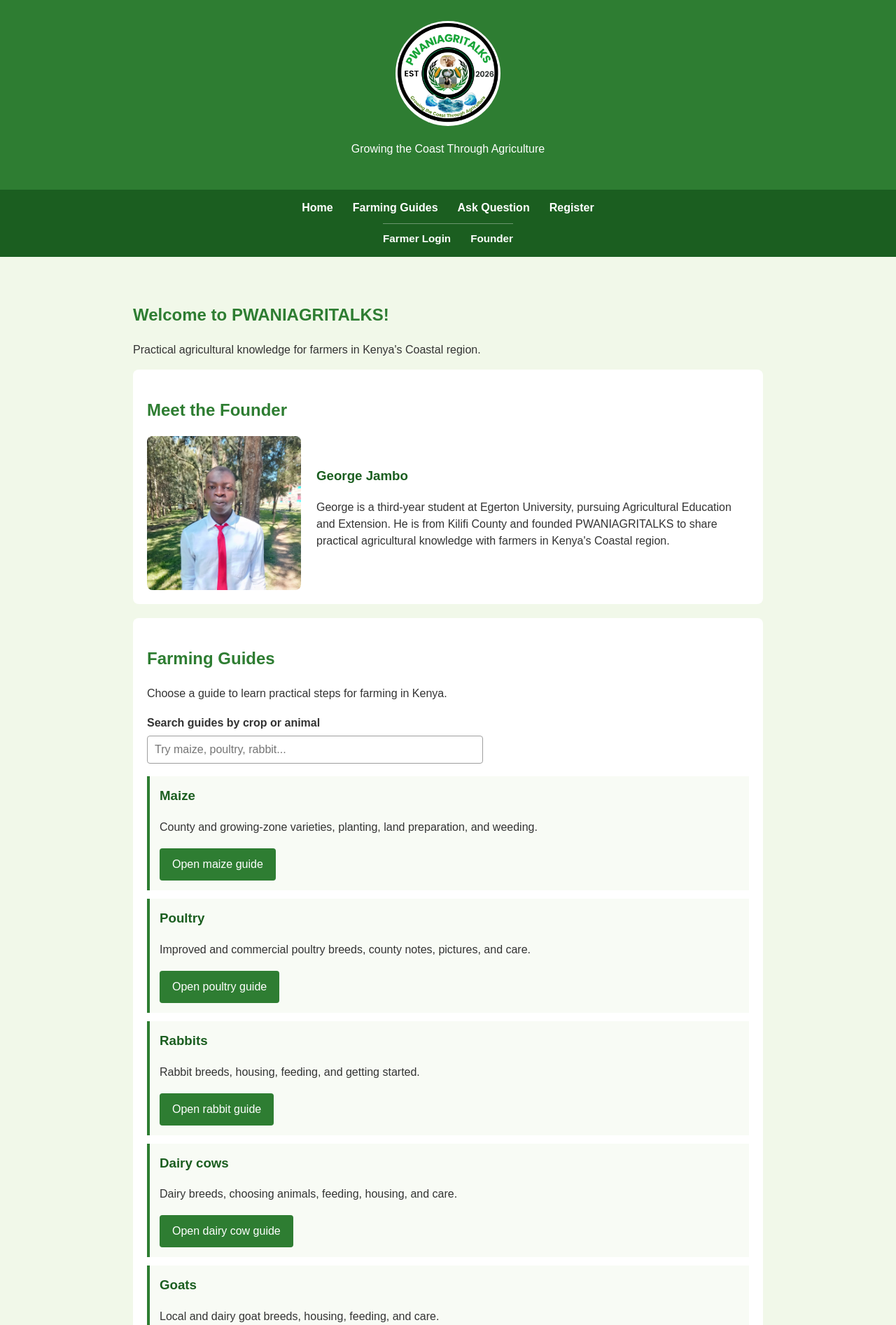
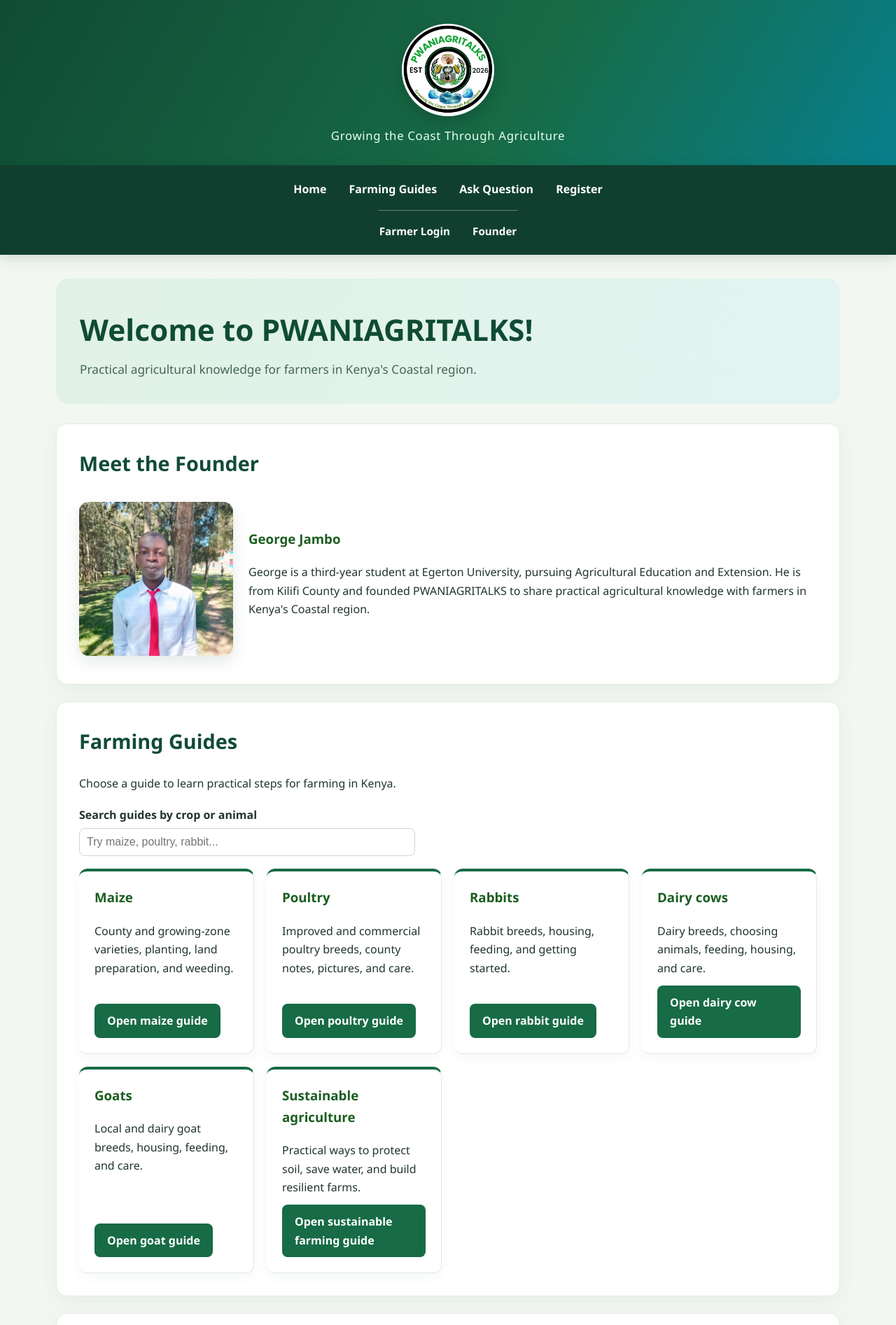
Before and after one commit to georgejambo05-dot/pwaniagritalks, a Flask app: page / in a window 1280 px wide. Shown: the top 1893 px of the page at 70% size. Run offline with Flask 3, Linux system fonts and the light colour scheme; some libraries are stand-ins or nearby versions.

Commit message:
Refresh PwaniAgritalks coastal website design

```diff
--- a/static/style.css
+++ b/static/style.css
@@ -535,3 +535,146 @@
         width: min(100%, 120px);
     }
 }
+
+/* Coastal-inspired homepage refresh */
+:root {
+    --coast-green: #176b45;
+    --coast-deep: #104b35;
+    --coast-teal: #087f8c;
+    --coast-sand: #fff8e9;
+    --coast-ink: #20352c;
+}
+body {
+    background: #f3f7f2;
+    color: var(--coast-ink);
+    font-family: "Segoe UI", Arial, sans-serif;
+    line-height: 1.65;
+}
+header {
+    background: linear-gradient(120deg, #104b35 0%, #176b45 58%, #087f8c 100%);
+    padding: 34px 18px 28px;
+}
+header p {
+    margin: 10px 0 0;
+    color: #e8fff2;
+    font-size: 1.05rem;
+    letter-spacing: .04em;
+}
+.site-logo {
+    width: min(100%, 132px);
+    box-shadow: 0 8px 24px rgba(0,0,0,.18);
+}
+.home-nav {
+    position: sticky;
+    top: 0;
+    z-index: 20;
+    background: #103f30;
+    box-shadow: 0 5px 18px rgba(16,63,48,.16);
+}
+.home-nav a {
+    padding: 7px 2px;
+    transition: color .2s ease;
+}
+.home-nav a:hover, .home-nav a:focus-visible {
+    color: #f6d98b;
+}
+main {
+    max-width: 1120px;
+    margin: 34px auto;
+    padding: 0 22px;
+}
+main > h2:first-child {
+    margin: 0;
+    padding: 38px 34px 8px;
+    border-radius: 18px 18px 0 0;
+    background: linear-gradient(120deg, #e1f2e4, #e1f4f2);
+    color: var(--coast-deep);
+    font-size: clamp(1.8rem, 4vw, 2.65rem);
+}
+main > h2:first-child + p {
+    margin: 0 0 28px;
+    padding: 0 34px 34px;
+    border-radius: 0 0 18px 18px;
+    background: linear-gradient(120deg, #e1f2e4, #e1f4f2);
+    color: #456557;
+    font-size: 1.08rem;
+}
+section {
+    margin: 24px 0;
+    padding: clamp(20px, 3vw, 32px);
+    border: 1px solid #e3ece4;
+    border-radius: 16px;
+    box-shadow: 0 8px 26px rgba(26,75,49,.055);
+}
+section h2 {
+    margin-top: 0;
+    color: var(--coast-deep);
+    font-size: clamp(1.35rem, 3vw, 1.8rem);
+}
+.farmer-list {
+    grid-template-columns: repeat(auto-fit, minmax(235px, 1fr));
+    gap: 18px;
+}
+.farmer-card {
+    display: flex;
+    flex-direction: column;
+    align-items: flex-start;
+    min-height: 190px;
+    padding: 22px;
+    border: 1px solid #e0ebe1;
+    border-left: 0;
+    border-top: 4px solid var(--coast-green);
+    border-radius: 12px;
+    background: #fff;
+    box-shadow: 0 5px 16px rgba(20,70,45,.045);
+    transition: transform .2s ease, box-shadow .2s ease;
+}
+.farmer-card:hover {
+    transform: translateY(-3px);
+    box-shadow: 0 12px 24px rgba(20,70,45,.10);
+}
+.farmer-card p { margin: 0 0 12px; }
+.farmer-card .button-link { margin-top: auto; }
+button, .button-link {
+    border-radius: 8px;
+    background: var(--coast-green);
+    font-weight: 700;
+    transition: background .2s ease, transform .2s ease;
+}
+button:hover, .button-link:hover {
+    background: var(--coast-deep);
+    transform: translateY(-1px);
+}
+input, select, textarea {
+    border: 1px solid #cbd9ce;
+    border-radius: 8px;
+    background: #fff;
+}
+input:focus, select:focus, textarea:focus {
+    outline: 3px solid rgba(8,127,140,.16);
+    border-color: var(--coast-teal);
+}
+.founder-profile {
+    padding: 8px 0;
+}
+.founder-profile img {
+    border-radius: 14px;
+    box-shadow: 0 8px 22px rgba(20,70,45,.12);
+}
+#contact {
+    background: var(--coast-sand);
+}
+footer {
+    margin-top: 42px;
+    background: #103f30;
+    padding: 24px 16px;
+}
+footer a { color: #f6d98b; }
+@media (max-width: 600px) {
+    main { margin: 20px auto; padding: 0 13px; }
+    main > h2:first-child { padding: 26px 20px 6px; }
+    main > h2:first-child + p { padding: 0 20px 24px; }
+    section { border-radius: 13px; }
+    .farmer-card { min-height: 0; }
+    .home-nav { position: static; }
+}
```
